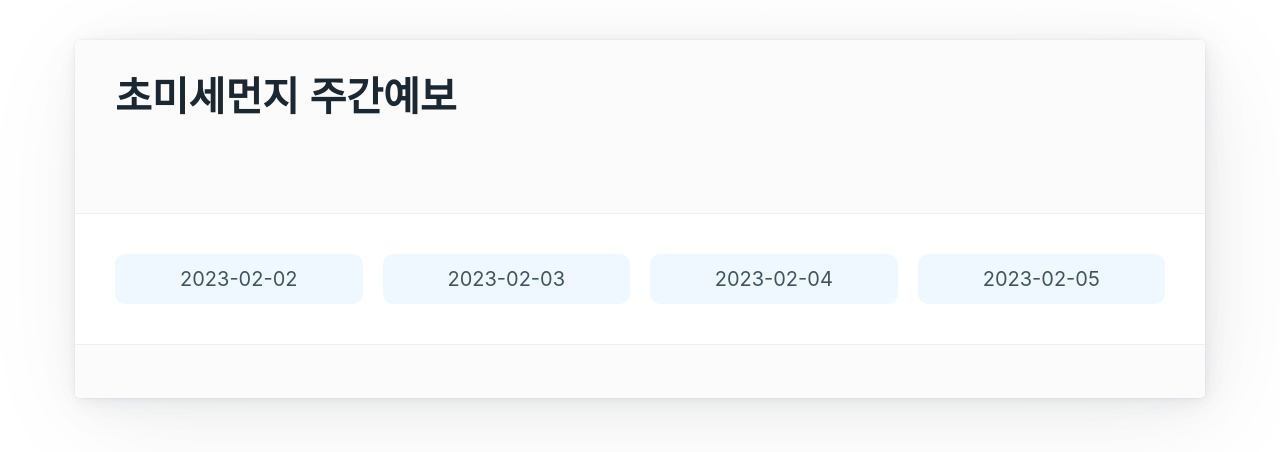
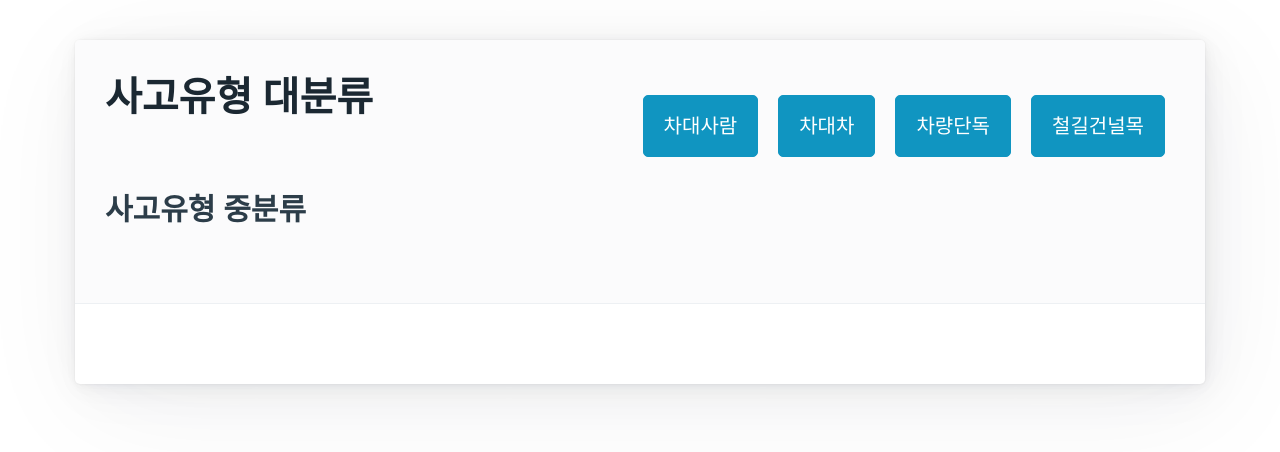
Before and after one commit to Gansaw/react, a React (Create React App) app: page / in a window 1280 px wide. Shown: the top 452 px of the page. Built offline with nearby package versions, Linux system fonts and the light colour scheme; a web font is replaced by a local one.

Commit message:
5월 2일 react 수업

```diff
--- /dev/null
+++ b/src/06/Taccident.js
@@ -0,0 +1,73 @@
+import TaccidentData from './dataTaccident.json';
+import TaccidentNav1 from './TaccidentNav1';
+import TaccidentNav2 from './TaccidentNav2';
+import { useState, useEffect } from 'react';
+// import TaccidentNav3 from './TaccidentNav3';
+const data = TaccidentData.data;
+let c1 = data.map((item) => (item.사고유형_대분류));
+let c2 = data.map((item) => ([item.사고유형_대분류, item.사고유형_중분류]));
+
+// const c2 = [];
+//     for (let item of data){
+//         let temp = [item.사고유형_대분류,item.사고유형_중분류];
+//         c2.push(temp);
+//     }
+
+// 집합으로 만들기(중복 제거 / {}로 나옴)
+c1 = new Set(c1);
+
+// spread(전개) 연산자
+c1 = [...c1]
+
+// console.log(c1);
+// console.log('c2',c2);
+
+
+
+const Taccident = () => {
+
+    //대분류 선택
+    const [sel1, setSel1] = useState(0);
+    //중분류 선택
+    const [sel2, setSel2] = useState([]);
+    const [selData, setSelData] = useState({});
+
+    // useEffect(() => {
+    //     console.log('Taccident sel1 useeffect []', sel1);
+    // }, []);
+
+    useEffect(() => {
+        console.log('Taccident sel1 useeffect', sel1);
+    },[sel1]);
+
+    useEffect(() => {
+        console.log('Taccident sel1 useeffect', sel2);
+        let temp = data.filter((item) =>
+            item.사고유형_대분류 === sel2[0]
+                && item.사고유형_중분류 === sel2[1]);
+                setSelData(temp[0]);
+
+    },[sel2]);
+
+    useEffect(() => {
+        console.log('Taccident selData useeffect', selData);
+    }, [selData]);
+
+
+    return (
+        <main className='container'>
+            <article>
+                <header>
+                    <TaccidentNav1 c1={c1} sel1={sel1} setSel1={setSel1} />
+                    <TaccidentNav2 c2={c2} sel1={sel1} sel2={sel2} setSel2={setSel2} />
+                    {/* <TaccidentNav3 c2={c2} sel1={sel1} sel2={sel2} setSel2={setSel2} selData={selData} setSelData={setSelData} /> */}
+
+                </header>
+            </article>
+        </main>
+
+    );
+
+}
+
+export default Taccident;
--- /dev/null
+++ b/src/06/TaccidentNav1.js
@@ -0,0 +1,23 @@
+const TaccidentNav1 = ({c1, sel1, setSel1}) => {
+
+    // const show = (item) => {console.log(item)}
+    const btTag = c1.map((item) =>
+        <li key={item}>
+            <button onClick={() => setSel1(item)}>{item}</button></li>);
+
+    return (
+
+        <nav>
+            <ul>
+                <h1>사고유형 대분류</h1>
+            </ul>
+            <ul>
+                {btTag}
+            </ul>
+        </nav>
+
+    );
+
+}
+
+export default TaccidentNav1;
--- /dev/null
+++ b/src/06/TaccidentNav2.js
@@ -0,0 +1,26 @@
+const TaccidentNav2 = ({ c2, sel1, sel2, setSel2 }) => {
+
+    const c2Filter = c2.filter((item) => (item[0] === sel1))
+    console.log(c2Filter);
+    const btTag2 = c2Filter.map((item) =>
+        <li key={item}>
+            <button onClick={() => setSel2(item)}>{item[1]}</button></li>);
+
+
+    return (
+
+        <nav>
+            <ul>
+                <h3>사고유형 중분류</h3>
+            </ul>
+            <ul>
+                {btTag2}
+
+            </ul>
+        </nav>
+
+    );
+
+}
+
+export default TaccidentNav2;
--- /dev/null
+++ b/src/06/dataTaccident.json
@@ -0,0 +1,144 @@
+{
+    "currentCount": 15,
+    "data": [
+      {
+        "경상자수": "7488",
+        "부상신고자수": "701",
+        "사고건수": "17544",
+        "사고유형_대분류": "차대사람",
+        "사고유형_중분류": "횡단중",
+        "사망자수": "883",
+        "중상자수": "9649"
+      },
+      {
+        "경상자수": "1475",
+        "부상신고자수": "161",
+        "사고건수": "3059",
+        "사고유형_대분류": "차대사람",
+        "사고유형_중분류": "차도통행중",
+        "사망자수": "146",
+        "중상자수": "1425"
+      },
+      {
+        "경상자수": "1754",
+        "부상신고자수": "202",
+        "사고건수": "2872",
+        "사고유형_대분류": "차대사람",
+        "사고유형_중분류": "길가장자리구역통행중",
+        "사망자수": "80",
+        "중상자수": "994"
+      },
+      {
+        "경상자수": "1239",
+        "부상신고자수": "121",
+        "사고건수": "2188",
+        "사고유형_대분류": "차대사람",
+        "사고유형_중분류": "보도통행중",
+        "사망자수": "45",
+        "중상자수": "1005"
+      },
+      {
+        "경상자수": "13049",
+        "부상신고자수": "1743",
+        "사고건수": "24652",
+        "사고유형_대분류": "차대사람",
+        "사고유형_중분류": "기타",
+        "사망자수": "689",
+        "중상자수": "10584"
+      },
+      {
+        "경상자수": "6506",
+        "부상신고자수": "590",
+        "사고건수": "5840",
+        "사고유형_대분류": "차대차",
+        "사고유형_중분류": "정면충돌",
+        "사망자수": "259",
+        "중상자수": "3991"
+      },
+      {
+        "경상자수": "63749",
+        "부상신고자수": "5446",
+        "사고건수": "56935",
+        "사고유형_대분류": "차대차",
+        "사고유형_중분류": "측면충돌",
+        "사망자수": "555",
+        "중상자수": "23105"
+      },
+      {
+        "경상자수": "61766",
+        "부상신고자수": "4576",
+        "사고건수": "43028",
+        "사고유형_대분류": "차대차",
+        "사고유형_중분류": "추돌",
+        "사망자수": "504",
+        "중상자수": "15068"
+      },
+      {
+        "경상자수": "60009",
+        "부상신고자수": "5793",
+        "사고건수": "56378",
+        "사고유형_대분류": "차대차",
+        "사고유형_중분류": "기타",
+        "사망자수": "596",
+        "중상자수": "21548"
+      },
+      {
+        "경상자수": "2572",
+        "부상신고자수": "769",
+        "사고건수": "4292",
+        "사고유형_대분류": "차량단독",
+        "사고유형_중분류": "공작물충돌",
+        "사망자수": "462",
+        "중상자수": "2442"
+      },
+      {
+        "경상자수": "369",
+        "부상신고자수": "74",
+        "사고건수": "673",
+        "사고유형_대분류": "차량단독",
+        "사고유형_중분류": "도로이탈",
+        "사망자수": "144",
+        "중상자수": "457"
+      },
+      {
+        "경상자수": "13",
+        "부상신고자수": "5",
+        "사고건수": "28",
+        "사고유형_대분류": "차량단독",
+        "사고유형_중분류": "주/정차차량 충돌",
+        "사망자수": "5",
+        "중상자수": "15"
+      },
+      {
+        "경상자수": "809",
+        "부상신고자수": "353",
+        "사고건수": "1558",
+        "사고유형_대분류": "차량단독",
+        "사고유형_중분류": "전도전복",
+        "사망자수": "226",
+        "중상자수": "886"
+      },
+      {
+        "경상자수": "2577",
+        "부상신고자수": "541",
+        "사고건수": "4503",
+        "사고유형_대분류": "차량단독",
+        "사고유형_중분류": "기타",
+        "사망자수": "168",
+        "중상자수": "1876"
+      },
+      {
+        "경상자수": "0",
+        "부상신고자수": "0",
+        "사고건수": "2",
+        "사고유형_대분류": "철길건널목",
+        "사고유형_중분류": "기타",
+        "사망자수": "0",
+        "중상자수": "2"
+      }
+    ],
+    "matchCount": 15,
+    "page": 1,
+    "perPage": 20,
+    "totalCount": 15
+  }
--- a/src/App.js
+++ b/src/App.js
@@ -3,7 +3,8 @@ import './App.css';
 // import MyClock from './02/MyClock';
 // import Box from './03/Box';
 // import MyDiv from './04/MyDiv';
-import Frcst from './05/Frcst';
+// import Frcst from './05/Frcst';
+import Taccident from './06/Taccident';
 
 function App() {
   return (
@@ -12,7 +13,8 @@ function App() {
     {/* <MyClock /> */}
     {/* <Box /> */}
     {/* <MyDiv /> */}
-    <Frcst />
+    {/* <Frcst /> */}
+    <Taccident />
     </>
   );
 }
```
